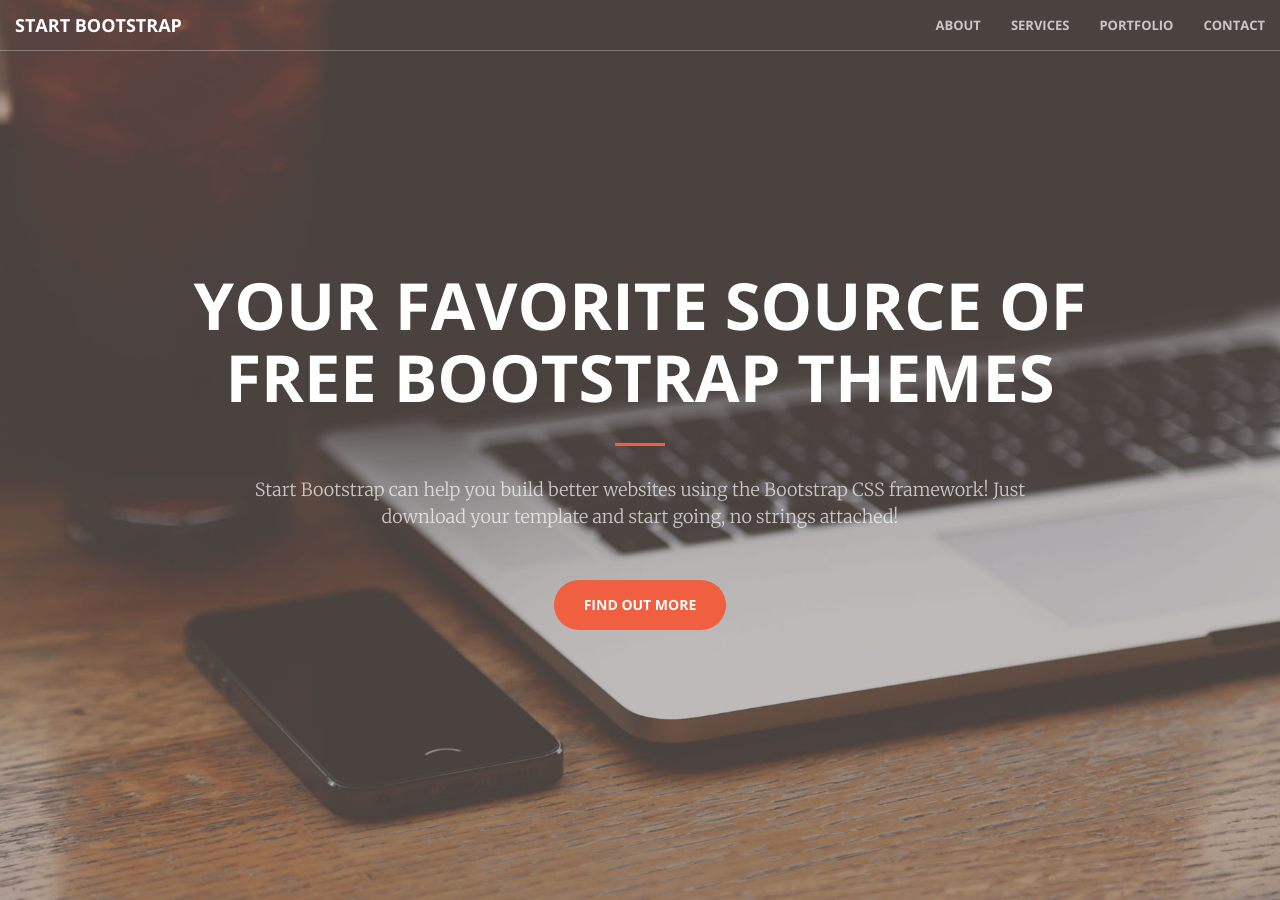
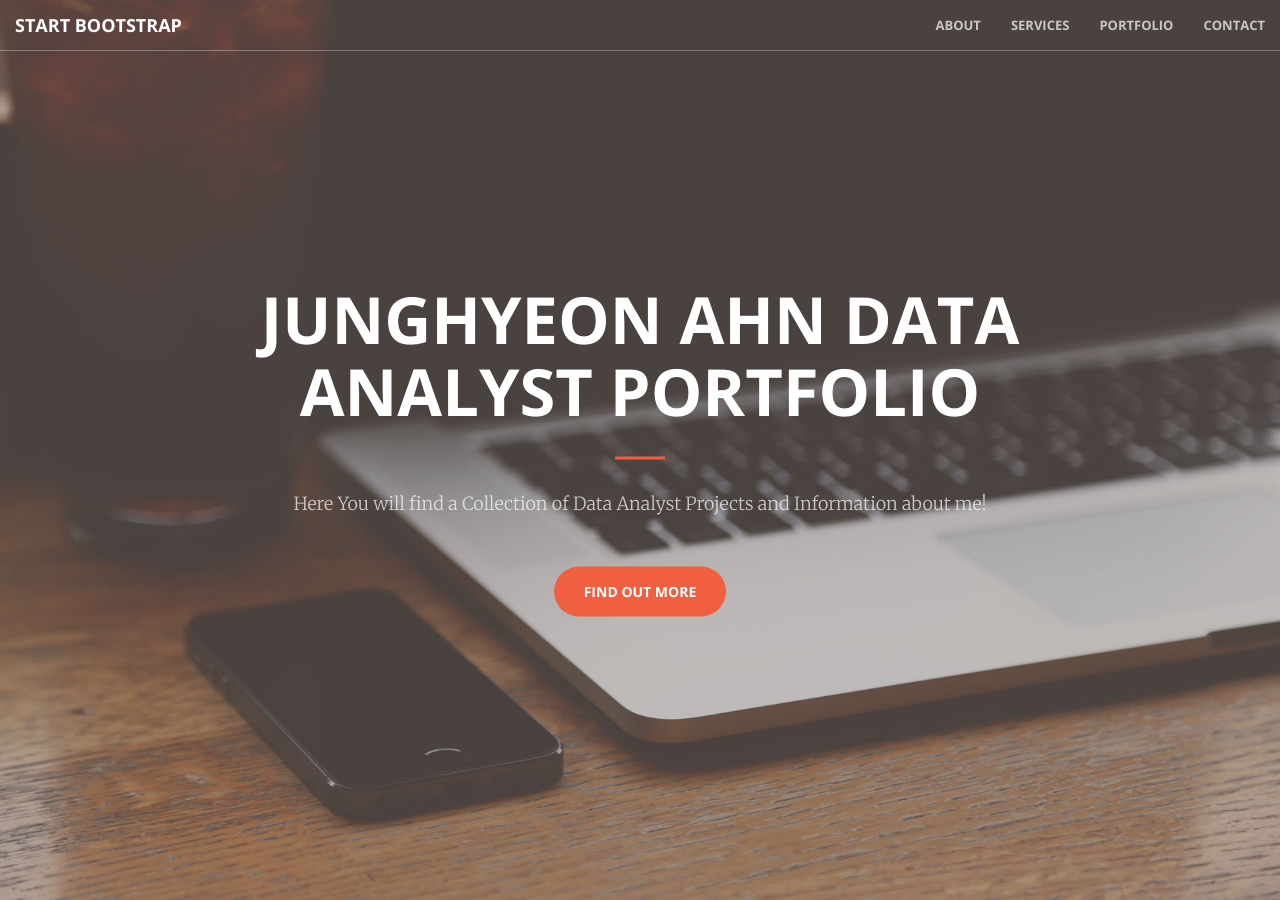
Before and after one commit to AndreasHutmann/Junghyeon-Ahn, a Jekyll site: the page built from index.html, in a window 1280 px wide and 900 px high. Built offline with Jekyll 4.4.1, drawn with Linux system fonts in a browser that asks for light colours.

Commit message:
Update header.html
header. v1

```diff
--- a/_includes/header.html
+++ b/_includes/header.html
@@ -1,9 +1,9 @@
 <header>
     <div class="header-content">
         <div class="header-content-inner">
-            <h1>Your Favorite Source of Free Bootstrap Themes</h1>
+            <h1>Junghyeon Ahn Data Analyst Portfolio</h1>
             <hr>
-            <p>Start Bootstrap can help you build better websites using the Bootstrap CSS framework! Just download your template and start going, no strings attached!</p>
+            <p>Here You will find a Collection of Data Analyst Projects and Information about me!</p>
             <a href="#about" class="btn btn-primary btn-xl page-scroll">Find Out More</a>
         </div>
     </div>
```
